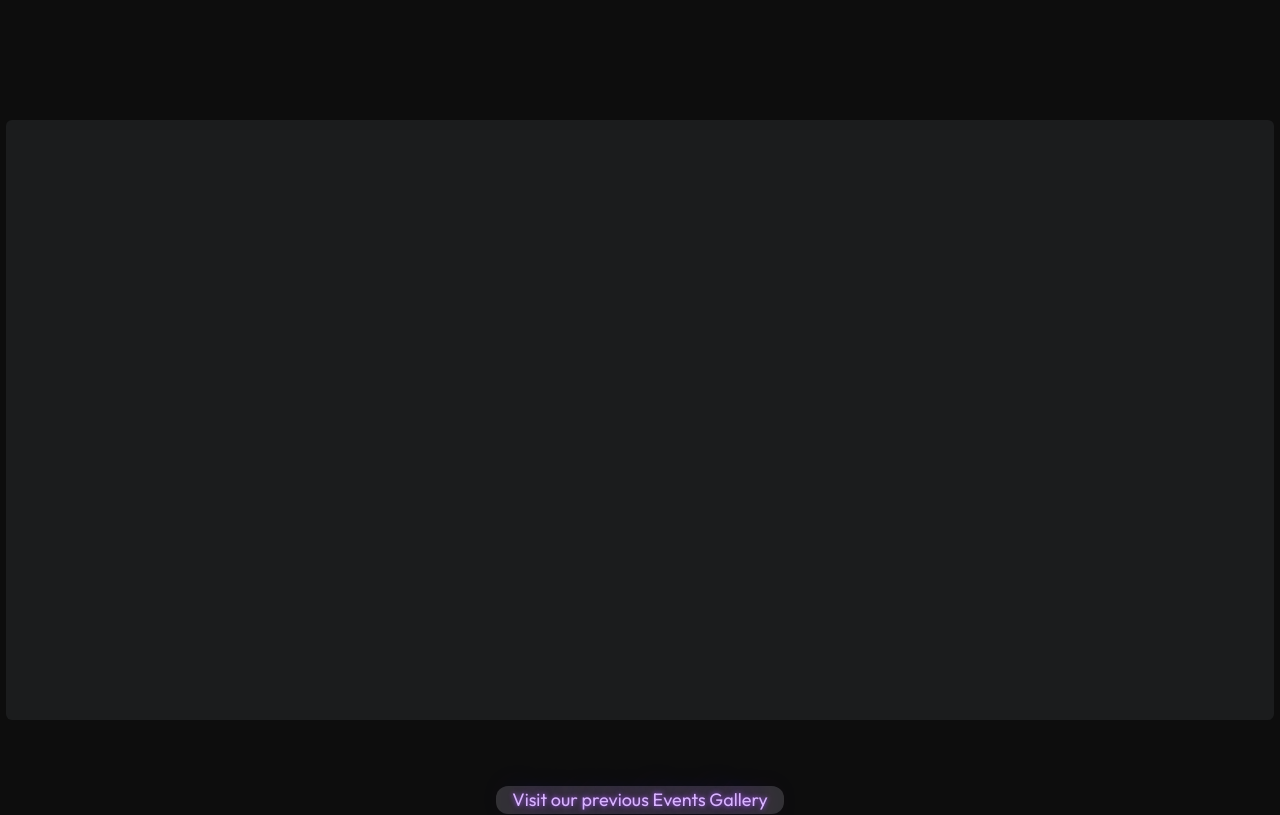
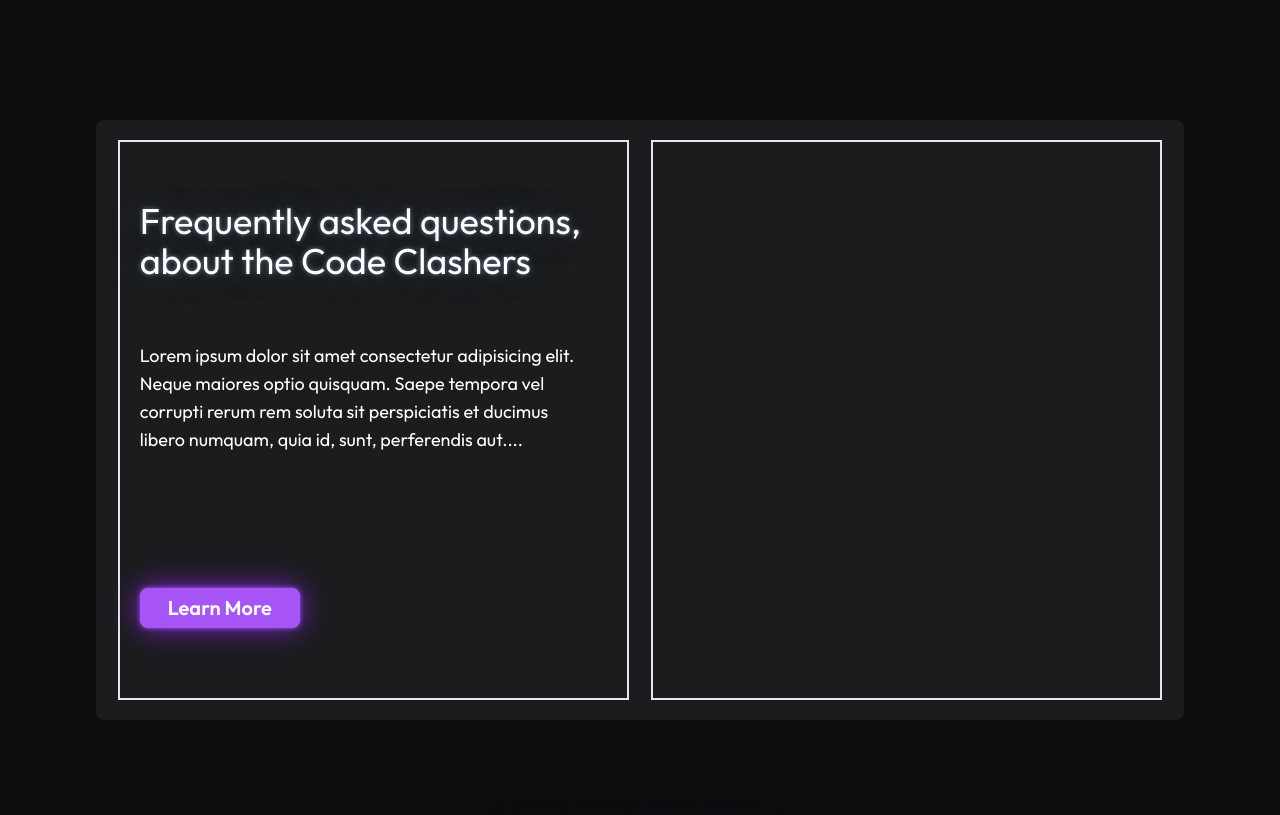
Before and after one commit to Tanmay-vats-sharma/Logix, a React (Vite) app in the folder Logix_Frontend/: page /events in a window 1280 px wide. Shown: the part 920-1735 px from the top of the page. Built offline with nearby package versions, Linux system fonts and the light colour scheme; a web font is replaced by a local one; what tailwindcss-motion would draw is missing.

Commit message:
LearnMore.jsx Completed

```diff
--- a/Logix_Frontend/src/components/pages/eventPage/FAQ/FAQ.jsx
+++ b/Logix_Frontend/src/components/pages/eventPage/FAQ/FAQ.jsx
@@ -1,10 +1,11 @@
 import React from "react";
+import LearnMore from "./LearnMore";
 
 const Faq = () => {
   return (
-    <section className="min-h-[175vh] lg:min-h-[75vh] max-w-[100vw] min-w-[99vw]  mt-10 flex flex-col lg:flex-row justify-evenly  bg-[#1b1c1d] rounded-md items-center lg:justify-around  ">
-        <div className="h-[80vh] w-[97vw] lg:w-[47%] lg:h-[70vh]  lg:bg-transparent "></div>
-        <div className="h-[80vh] w-[97vw] lg:w-[47%] lg:h-[70vh]  lg:bg-transparent "></div>
+    <section className="h-[175vh] lg:h-[75vh]  w-[99vw] lg:w-[85vw] mt-10 flex flex-col lg:flex-row justify-evenly  bg-[#1b1c1d] rounded-lg items-center  ">
+      <LearnMore></LearnMore>
+      <div className="h-[80vh] w-[97vw] lg:w-[47%] lg:h-[70vh] border-2"></div>
     </section>
   );
 }
--- a/Logix_Frontend/src/components/pages/eventPage/FAQ/LearnMore.jsx
+++ b/Logix_Frontend/src/components/pages/eventPage/FAQ/LearnMore.jsx
@@ -1,8 +1,25 @@
 import React from "react";
-
+import Button from "../../../common/Button"
 const LearnMore = () => {
+  const event = "Code Clashers"
   return (
     <>
+      <div className="h-[80vh] w-[97vw] lg:w-[47%] lg:h-[70vh] border-2 flex flex-col justify-around p-5">
+        <div className="text-3xl lg:text-4xl neon-slate-text text-wrap h-[10%] w-[98%]">
+          Frequently asked questions, about the {event}
+        </div>
+        <div className="text-md sm:text-lg text-wrap h-[35%] lg:w-[95%] py-3 ">
+          <p>
+            Lorem ipsum dolor sit amet consectetur adipisicing elit. Neque
+            maiores optio quisquam. Saepe tempora vel corrupti rerum rem soluta
+            sit perspiciatis et ducimus libero numquam, quia id, sunt,
+            perferendis aut....
+          </p>
+        </div>
+        <div className="h-[15%] lg:h-[10%]">
+          <Button value="Learn More" className="text-xl h-10 w-36 lg:w-40" />
+        </div>
+      </div>
     </>
   );
 }
--- a/Logix_Frontend/src/components/pages/eventPage/Past Events/PastEventsGallery.jsx
+++ b/Logix_Frontend/src/components/pages/eventPage/Past Events/PastEventsGallery.jsx
@@ -65,7 +65,7 @@ const PastEvents = () => {
   };
 
   return (
-    <section className="min-h-[164vh] lg:min-h-[100vh] max-w-[100vw] mt-8 flex justify-between ">
+    <section className="min-h-[164vh] lg:min-h-[100vh] max-w-[100vw] mt-8 lg:mt-16 flex justify-between ">
       <div className="h-[160vh] lg:h-[100vh] w-[100%]  flex  flex-col justify-evenly items-center overflow-hidden">
         <div
           ref={block1.ref}
```
